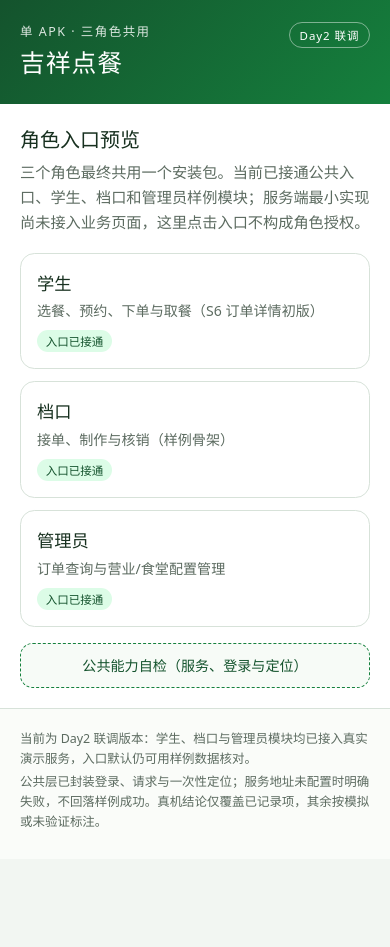
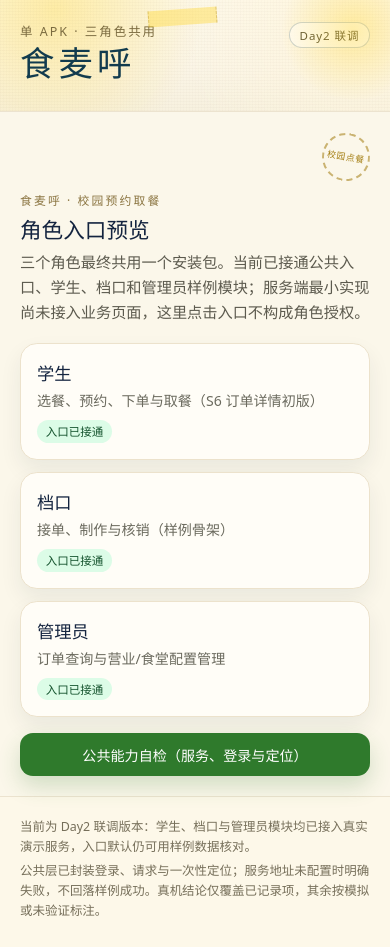
Before and after one commit to hayden726020/XiU-JixiangOrder, a React (Vite) app in the folder apps/mobile/: page / in a window 390 px wide. Before the commit the page ends 859 px from the top, so only its background shows below. Built offline with nearby package versions, Linux system fonts and the light colour scheme; a web font is replaced by a local one.

Commit message:
style(mobile): 角色入口改为食麦呼暖色视觉并移除贴纸胶带

```diff
--- a/apps/mobile/src/app/App.tsx
+++ b/apps/mobile/src/app/App.tsx
@@ -1,9 +1,10 @@
-import { useEffect, useState } from 'react';
+import { useEffect, useRef, useState } from 'react';
 import { mobileModules } from './moduleRegistry';
 import SystemCheck from './SystemCheck';
 
 const HOME_ROUTE = '/';
 const CHECK_ROUTE = '/system-check';
+const MERCHANT_TAB_ROUTES = ['/merchant/orders', '/merchant/menu', '/merchant/my'];
 
 function readRoute(): string {
   const hash = window.location.hash.replace(/^#/, '');
@@ -17,7 +18,12 @@ function navigate(route: string): void {
 
 function Home() {
   return (
-    <section className="home-panel" aria-labelledby="home-title">
+    <section className="home-panel home-panel--brand" aria-labelledby="home-title">
+      <div className="home-polaroids" aria-hidden="true">
+
+        <span className="home-polaroids__seal">校园点餐</span>
+      </div>
+      <p className="home-eyebrow">食麦呼 · 校园预约取餐</p>
       <h2 id="home-title">角色入口预览</h2>
       <p className="lead">
         三个角色最终共用一个安装包。当前已接通公共入口、学生、档口和管理员样例模块；服务端最小实现尚未接入业务页面，这里点击入口不构成角色授权。
@@ -59,6 +65,8 @@ function NotFound() {
 
 export default function App() {
   const [route, setRoute] = useState(readRoute);
+  const [previousRoute, setPreviousRoute] = useState<string | null>(null);
+  const currentRoute = useRef(route);
 
   useEffect(() => {
     const onHashChange = () => setRoute(readRoute());
@@ -66,18 +74,31 @@ export default function App() {
     return () => window.removeEventListener('hashchange', onHashChange);
   }, []);
 
+  useEffect(() => {
+    if (currentRoute.current === route) return;
+    setPreviousRoute(currentRoute.current);
+    currentRoute.current = route;
+  }, [route]);
+
   const activeModule = mobileModules.find(
     (module) => route === module.route || route.startsWith(`${module.route}/`),
   );
   const ActiveComponent = activeModule?.Component;
   const isMerchant = activeModule?.id === 'merchant';
+  const merchantCanGoBack = isMerchant
+    && previousRoute !== null
+    && previousRoute !== route
+    && (previousRoute === '/merchant' || previousRoute.startsWith('/merchant/'))
+    && !MERCHANT_TAB_ROUTES.includes(route);
+
+  const isHome = route === HOME_ROUTE;
 
   return (
-    <div className={`app-shell${isMerchant ? ' app-shell--merchant' : ''}`}>
-      <header className="app-header">
+    <div className={`app-shell${isMerchant ? ' app-shell--merchant' : ''}${isHome ? ' app-shell--home' : ''}`}>
+      <header className={`app-header${isHome ? ' app-header--home' : ''}`}>
         <div>
           <p className="app-kicker">单 APK · 三角色共用</p>
-          <h1>吉祥点餐</h1>
+          <h1>食麦呼</h1>
         </div>
         <span className="app-version">{isMerchant ? 'S1 样例' : 'Day2 联调'}</span>
       </header>
@@ -92,9 +113,17 @@ export default function App() {
           </>
         ) : ActiveComponent ? (
           <>
-            <button type="button" className="back-link" onClick={() => navigate(HOME_ROUTE)}>
-              ← 返回角色入口
-            </button>
+            {isMerchant
+              ? merchantCanGoBack && (
+                <button type="button" className="back-link" onClick={() => window.history.back()}>
+                  ← 返回上一页
+                </button>
+              )
+              : (
+                <button type="button" className="back-link" onClick={() => navigate(HOME_ROUTE)}>
+                  ← 返回角色入口
+                </button>
+              )}
             <ActiveComponent />
           </>
         ) : route === HOME_ROUTE ? (
--- a/apps/mobile/src/shared/styles.css
+++ b/apps/mobile/src/shared/styles.css
@@ -377,3 +377,159 @@ code {
   background: #fef2f2;
   color: #7f1d1d;
 }
+/* ---------- 角色入口：食麦呼暖色纸感 ---------- */
+
+.app-shell--home {
+  background: #fbf7ea;
+  box-shadow: 0 0 0 1px #ece3cf;
+}
+
+.app-header--home {
+  position: relative;
+  overflow: hidden;
+  border-bottom: 1px solid #ece3cf;
+  background:
+    repeating-linear-gradient(0deg, rgba(120, 100, 60, 0.028) 0 1px, transparent 1px 3px),
+    repeating-linear-gradient(90deg, rgba(120, 100, 60, 0.02) 0 1px, transparent 1px 3px),
+    radial-gradient(circle at 14% 8%, rgba(255, 213, 37, 0.34), transparent 42%),
+    radial-gradient(circle at 92% 18%, rgba(255, 246, 221, 0.9), transparent 48%),
+    linear-gradient(180deg, #fdf8e9 0%, #fbf5e6 60%, #f7f1df 100%);
+  color: #14243f;
+}
+
+.app-header--home::before {
+  content: "";
+  position: absolute;
+  top: -2.6rem;
+  right: -2.2rem;
+  width: 9rem;
+  height: 9rem;
+  border-radius: 50%;
+  background: radial-gradient(circle, rgba(255, 213, 37, 0.35), rgba(255, 213, 37, 0) 70%);
+  pointer-events: none;
+}
+
+.app-header--home::after {
+  content: "";
+  position: absolute;
+  top: 0.55rem;
+  left: 38%;
+  width: 4.2rem;
+  height: 1rem;
+  background: rgba(255, 213, 37, 0.38);
+  border-left: 1px dashed rgba(163, 125, 16, 0.32);
+  border-right: 1px dashed rgba(163, 125, 16, 0.32);
+  transform: rotate(-4deg);
+  pointer-events: none;
+}
+
+.app-header--home h1 {
+  font-family: "Ma Shan Zheng", "FZShuti", "STXingkai", "华文行楷", "STKaiti", "KaiTi", "Kaiti SC", serif;
+  color: #123b4e;
+  font-size: 2.15rem;
+  font-weight: 700;
+  letter-spacing: 0.12em;
+  line-height: 1.25;
+}
+
+.app-header--home .app-kicker {
+  color: #7a6a3f;
+  opacity: 1;
+  letter-spacing: 0.16em;
+}
+
+.app-header--home .app-version {
+  border-color: rgba(18, 59, 78, 0.22);
+  background: rgba(255, 253, 247, 0.78);
+  color: #5c5335;
+}
+
+.app-shell--home .app-footer {
+  border-top-color: #ece3cf;
+  background: #fdf8e9;
+}
+
+.app-shell--home .app-footer p {
+  color: #766f5a;
+}
+
+.home-panel--brand {
+  position: relative;
+}
+
+.home-eyebrow {
+  margin: 0 0 0.3rem;
+  color: #8a7440;
+  font-size: 0.74rem;
+  letter-spacing: 0.18em;
+}
+
+.home-panel--brand h2 {
+  color: #14243f;
+  font-size: 1.35rem;
+}
+
+.home-panel--brand .lead {
+  color: #5c5a4e;
+}
+
+.home-polaroids {
+  display: flex;
+  align-items: center;
+  justify-content: flex-end;
+  position: relative;
+  height: 3.1rem;
+  margin: 0 0 0.55rem 0;
+  pointer-events: none;
+}
+
+.home-polaroids__seal {
+  flex: none;
+  display: grid;
+  place-items: center;
+  width: 3rem;
+  height: 3rem;
+  margin-left: 0.1rem;
+  border: 2px dashed rgba(163, 125, 16, 0.55);
+  border-radius: 50%;
+  color: #a37d10;
+  font-size: 0.55rem;
+  line-height: 1.25;
+  letter-spacing: 0.08em;
+  text-align: center;
+  transform: rotate(10deg);
+}
+
+.home-panel--brand .module-card {
+  border-color: #ece2cc;
+  border-radius: 1.05rem;
+  background: #fffdf7;
+  box-shadow: 0 10px 22px rgba(20, 36, 63, 0.07);
+}
+
+.home-panel--brand .module-card:hover,
+.home-panel--brand .module-card:focus-visible {
+  border-color: #2f7a2c;
+  box-shadow: 0 12px 26px rgba(20, 36, 63, 0.11);
+}
+
+.home-panel--brand .module-card__title {
+  color: #14243f;
+}
+
+.home-panel--brand .module-card__desc {
+  color: #6b6a5e;
+}
+
+.home-panel--brand .check-entry {
+  border: 0;
+  border-radius: 13px;
+  background: #2f7a2c;
+  color: #ffffff;
+  box-shadow: 0 10px 22px rgba(47, 122, 44, 0.2);
+}
+
+.home-panel--brand .check-entry:hover,
+.home-panel--brand .check-entry:focus-visible {
+  background: #276b25;
+}
```
